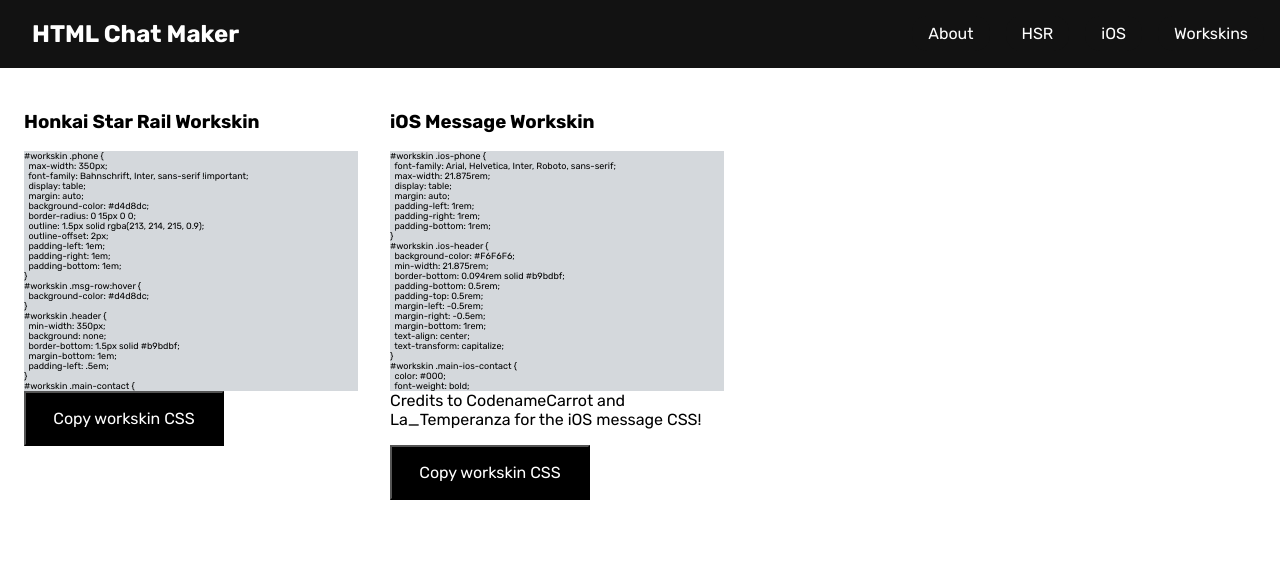
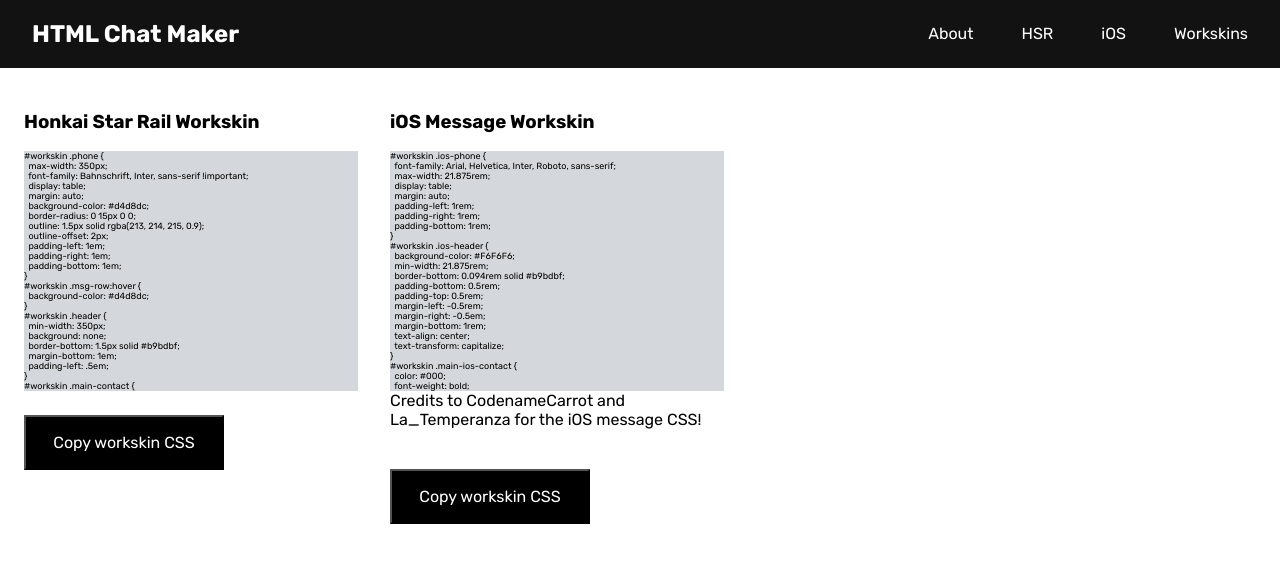
Before and after one commit to qriechan/html-chat-maker, a React (Vite) app: page /workskin in a window 1280 px wide. Shown: the top 562 px of the page. Built offline with nearby package versions, Linux system fonts and the light colour scheme.

Commit message:
minor visual changes

```diff
--- a/src/css/main.css
+++ b/src/css/main.css
@@ -109,7 +109,6 @@
   font-family: "Rubik", sans-serif;
   margin: 1.5rem;
   margin-left: 0;
-  margin-top: 0;
   padding: 1rem;
   font-size: medium;
   color: #fff;
--- a/src/css/main.scss
+++ b/src/css/main.scss
@@ -153,7 +153,6 @@
     font-family: $main-font-family;
     margin: $main-margin;
     margin-left: 0;
-    margin-top: 0;
     padding: $main-padding;
     font-size: medium;
     color: $wht;
```
Also changed, not shown: 1 other file (tests, documents, lock files or other folders).
